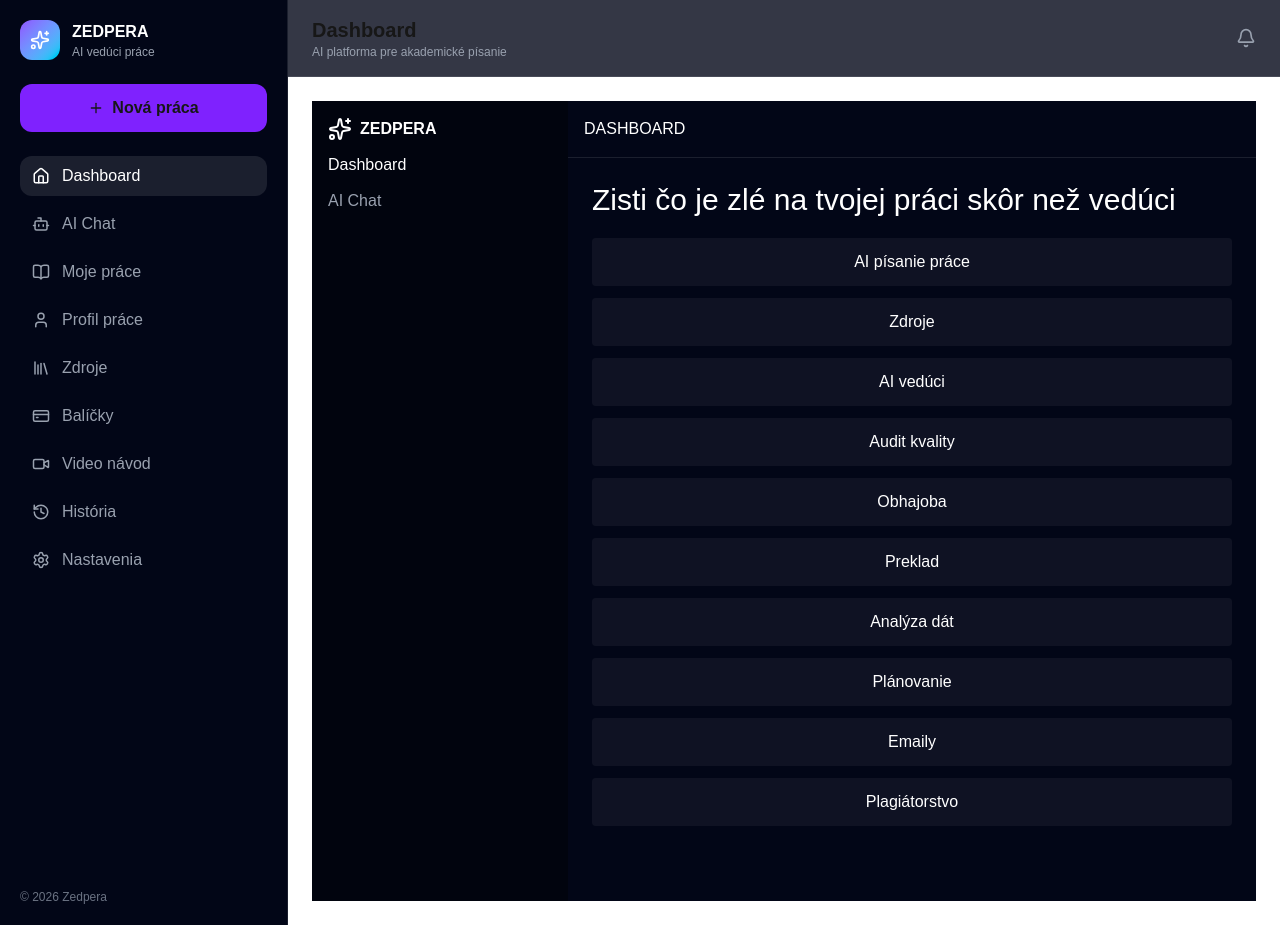
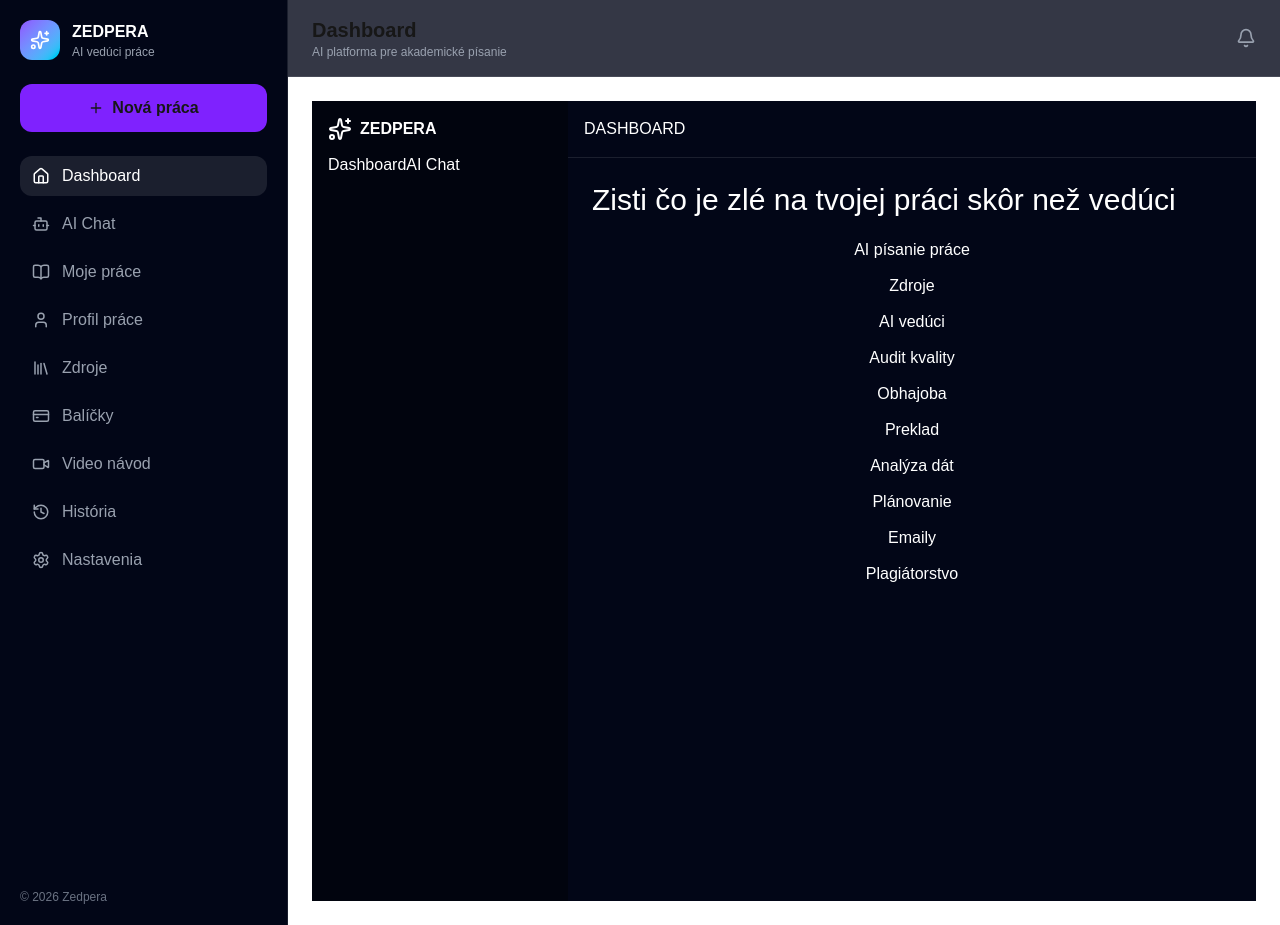
Before and after one commit to Peter8209/moj-ai-projekt, a Next.js app: page /dashboard in a window 1280 px wide. Built offline with nearby package versions, Linux system fonts and the light colour scheme.

Commit message:
fix suspense dashboard FINAL

```diff
--- a/app/dashboard/page.tsx
+++ b/app/dashboard/page.tsx
@@ -1,8 +1,6 @@
 'use client';
 
-export const dynamic = "force-dynamic"; // 🔥 FIX pre Next.js 16
-
-import { useState, useEffect } from 'react';
+import { Suspense, useState, useEffect } from 'react';
 import { useSearchParams } from 'next/navigation';
 import {
   FileText,
@@ -42,14 +40,8 @@ type View =
   | 'history'
   | 'settings';
 
-type FeatureCard = {
-  mode: Mode;
-  title: string;
-  icon: any;
-};
-
 // ================= FEATURE CARDS =================
-const featureCards: FeatureCard[] = [
+const featureCards = [
   { mode: 'write', title: 'AI písanie práce', icon: FileText },
   { mode: 'sources', title: 'Zdroje', icon: Library },
   { mode: 'supervisor', title: 'AI vedúci', icon: GraduationCap },
@@ -62,8 +54,17 @@ const featureCards: FeatureCard[] = [
   { mode: 'plagiarism', title: 'Plagiátorstvo', icon: ShieldCheck },
 ];
 
-// ================= MAIN =================
+// ================= WRAPPER =================
 export default function Page() {
+  return (
+    <Suspense fallback={<div className="p-6 text-white">Loading...</div>}>
+      <DashboardPage />
+    </Suspense>
+  );
+}
+
+// ================= MAIN CONTENT =================
+function DashboardPage() {
   const [view, setView] = useState<View>('dashboard');
   const [mode, setMode] = useState<Mode>('write');
   const searchParams = useSearchParams();
@@ -115,9 +116,6 @@ function Sidebar({
         <button
           key={id}
           onClick={() => setView(id as View)}
-          className={`block w-full text-left ${
-            view === id ? 'text-white' : 'text-gray-400'
-          }`}
         >
           {label}
         </button>
@@ -158,7 +156,6 @@ function Dashboard({
               setMode(f.mode);
               setView('chat');
             }}
-            className="p-3 bg-white/5 hover:bg-white/10 rounded"
           >
             {f.title}
           </button>
```
